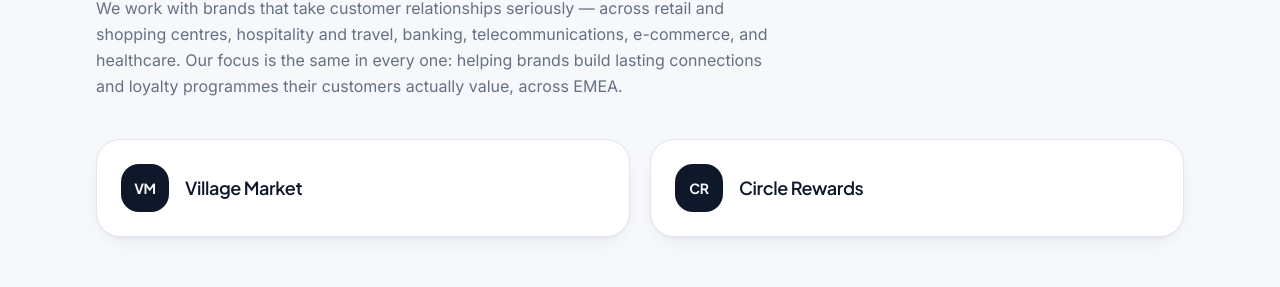
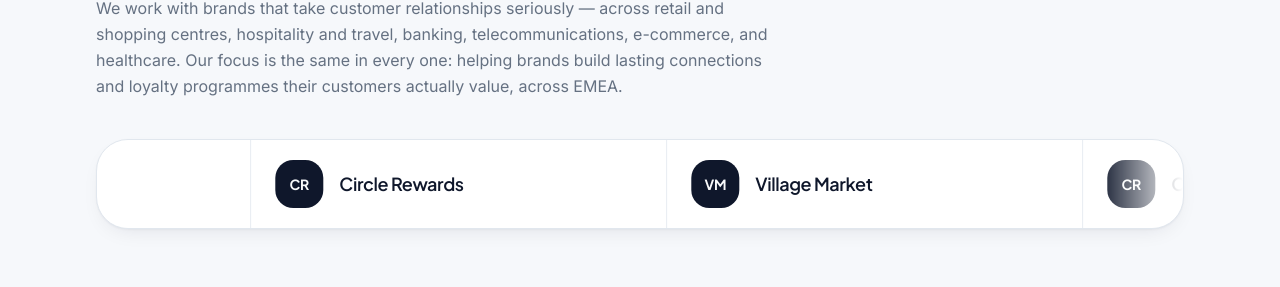
Before and after one commit to Washington-Karanja/StringBuilder, a Next.js app: page /about in a window 1280 px wide. Shown: the part 3217-3504 px from the top of the page. Built offline with nearby package versions, Linux system fonts and the light colour scheme.

Commit message:
feature/major-website-updates

```diff
--- a/src/app/about/page.tsx
+++ b/src/app/about/page.tsx
@@ -170,15 +170,20 @@
               description="We work with brands that take customer relationships seriously — across retail and shopping centres, hospitality and travel, banking, telecommunications, e-commerce, and healthcare. Our focus is the same in every one: helping brands build lasting connections and loyalty programmes their customers actually value, across EMEA."
             />
           </Reveal>
-          <div className="mt-10 grid gap-5 sm:grid-cols-2">
-            {clientBrands.map((brand, index) => (
-              <Reveal key={brand.name} delay={index * 0.07}>
-                <div className="flex items-center gap-4 rounded-2xl border border-border bg-card p-6 shadow-soft">
-                  <span className="grid h-12 w-12 place-items-center rounded-xl bg-primary font-display text-sm font-bold text-primary-foreground">{brand.mark}</span>
-                  <span className="font-display text-lg font-semibold text-primary">{brand.name}</span>
-                </div>
-              </Reveal>
-            ))}
+
+          <div className="mt-10 overflow-hidden rounded-3xl border border-border bg-card shadow-soft">
+            <div className="client-marquee" aria-label="Client brands">
+              <div className="client-marquee-track">
+                {[...clientBrands, ...clientBrands].map((brand, index) => (
+                  <div key={`${brand.name}-${index}`} className="client-marquee-item">
+                    <span className="grid h-12 w-12 place-items-center rounded-xl bg-primary font-display text-sm font-bold text-primary-foreground">
+                      {brand.mark}
+                    </span>
+                    <span className="font-display text-lg font-semibold text-primary">{brand.name}</span>
+                  </div>
+                ))}
+              </div>
+            </div>
           </div>
         </div>
       </section>
--- a/src/app/page.tsx
+++ b/src/app/page.tsx
@@ -8,6 +8,7 @@
 import { services } from "@/content/services";
 import { testimonials } from "@/content/testimonials";
 import { stats } from "@/content/home";
+import { caseStudies } from "@/content/case-studies";
 
 const icons = { Briefcase, Compass, TrendingUp, ShieldCheck, MessageSquare };
 
@@ -130,6 +131,68 @@
         </div>
       </section>
 
+      <section className="bg-surface py-20">
+        <div className="mx-auto max-w-6xl px-5 sm:px-8">
+          <Reveal>
+            <SectionHeading eyebrow="Case Studies" title="Client work that shaped stronger customer relationships" />
+          </Reveal>
+          <div className="mt-12 space-y-6">
+            {caseStudies.map((study, index) => (
+              <Reveal key={study.slug} delay={index * 0.06}>
+                <article className="overflow-hidden rounded-3xl border border-border bg-card shadow-soft">
+                  <div className="grid gap-0 lg:grid-cols-[1.2fr_0.8fr]">
+                    <div className="p-7 sm:p-8 lg:p-10">
+                      <p className="text-xs font-semibold uppercase tracking-[0.12em] text-emerald">{study.client}</p>
+                      <h3 className="mt-3 text-2xl font-semibold text-primary sm:text-3xl">{study.tagline}</h3>
+                      {study.subTagline ? (
+                        <p className="mt-2 text-sm font-medium text-muted-foreground">{study.subTagline}</p>
+                      ) : null}
+
+                      <div className="mt-8 grid gap-6 md:grid-cols-2">
+                        <div>
+                          <h4 className="text-xs font-semibold uppercase tracking-[0.12em] text-muted-foreground">The challenge</h4>
+                          <p className="mt-2 text-sm leading-relaxed text-foreground">{study.challenge}</p>
+                        </div>
+                        <div>
+                          <h4 className="text-xs font-semibold uppercase tracking-[0.12em] text-muted-foreground">Fikiri's role</h4>
+                          <p className="mt-2 text-sm leading-relaxed text-foreground">{study.role}</p>
+                        </div>
+                      </div>
+
+                      <div className="mt-8">
+                        <h4 className="text-xs font-semibold uppercase tracking-[0.12em] text-muted-foreground">What we worked on</h4>
+                        <ul className="mt-3 grid gap-2 text-sm text-foreground sm:grid-cols-2">
+                          {study.whatWeWorkedOn.map((item) => (
+                            <li key={item} className="flex items-start gap-2">
+                              <span className="mt-1.5 h-1.5 w-1.5 shrink-0 rounded-full bg-emerald" />
+                              <span>{item}</span>
+                            </li>
+                          ))}
+                        </ul>
+                      </div>
+                    </div>
+
+                    <div className="flex flex-col justify-between border-t border-border bg-accent/30 p-7 sm:p-8 lg:border-l lg:border-t-0 lg:p-10">
+                      <div>
+                        <h4 className="text-xs font-semibold uppercase tracking-[0.12em] text-muted-foreground">The outcome</h4>
+                        <p className="mt-3 text-sm leading-relaxed text-foreground">{study.outcome}</p>
+                      </div>
+
+                      <blockquote className="mt-8 border-l-2 border-emerald/60 pl-4 text-sm leading-relaxed text-primary">
+                        “{study.quote}”
+                        <footer className="mt-3 text-xs font-semibold uppercase tracking-[0.12em] text-muted-foreground">
+                          — {study.quoteAuthor}
+                        </footer>
+                      </blockquote>
+                    </div>
+                  </div>
+                </article>
+              </Reveal>
+            ))}
+          </div>
+        </div>
+      </section>
+
       <section className="mx-auto max-w-6xl px-5 py-20 sm:px-8">
         <Reveal>
           <SectionHeading eyebrow="Testimonials" title="What clients say about working with us" description="Feedback from leaders who have partnered with Fikiri Communication on loyalty, CRM and customer data." />
--- /dev/null
+++ b/src/content/case-studies.ts
@@ -0,0 +1,80 @@
+export type CaseStudy = {
+  slug: string;
+  client: string;
+  tagline: string;
+  subTagline?: string;
+  challenge: string;
+  role: string;
+  whatWeWorkedOn: string[];
+  outcome: string;
+  quote: string;
+  quoteAuthor: string;
+};
+
+export const caseStudies: CaseStudy[] = [
+  {
+    slug: "village-market",
+    client: "Village Market",
+    tagline: "From a legacy loyalty programme to a digital customer ecosystem",
+    challenge:
+      "Village Market wanted to transition its legacy loyalty programme into a more modern digital ecosystem that could provide a more seamless member experience and create a stronger foundation for customer engagement.",
+    role:
+      "Fikiri supported the transition by helping shape the move from the traditional loyalty model into a digital ecosystem, with a focus on the customer proposition, programme structure and the foundations required for a more connected loyalty experience.",
+    whatWeWorkedOn: [
+      "Digital loyalty programme transition",
+      "Loyalty technology sourcing",
+      "Loyalty proposition and programme structure",
+      "Customer experience considerations",
+      "Digital member engagement",
+      "Foundations for a more connected customer ecosystem",
+    ],
+    outcome:
+      "The transition created the foundation for a more digitally enabled loyalty experience, giving Village Market a platform from which to build stronger member engagement and more data-informed customer relationships.",
+    quote:
+      "Fikiri brought a practical understanding of how loyalty needs to evolve alongside the customer experience. Their approach helped us move beyond simply digitising the programme and think about the broader ecosystem we wanted to create.",
+    quoteAuthor: "Village Market",
+  },
+  {
+    slug: "circle-rewards",
+    client: "Circle Rewards",
+    tagline: "Restructuring the value proposition around the customer",
+    challenge:
+      "Circle Rewards needed to strengthen its value proposition and create a clearer understanding of its members in order to drive more meaningful engagement and personalisation.",
+    role:
+      "Fikiri worked across the programme proposition, customer data and segmentation to create a stronger foundation for more relevant and impactful member engagement.",
+    whatWeWorkedOn: [
+      "Value proposition review and restructuring",
+      "Data quality improvement",
+      "Segmentation review and refinement",
+      "Data connectivity and insight integration",
+    ],
+    outcome:
+      "The work established a stronger connection between proposition, data, segmentation and engagement, creating a more robust foundation for personalised customer experiences and ongoing loyalty optimisation.",
+    quote:
+      "Fikiri helped us look at Circle Rewards as more than a loyalty programme. They challenged the proposition, strengthened our understanding of our customer data and helped us rethink how we could use segmentation and connected data to create more relevant experiences.",
+    quoteAuthor: "Circle Rewards",
+  },
+  {
+    slug: "guardian-healthcare",
+    client: "Guardian Healthcare",
+    tagline: "Turning transactional data into a customer retention strategy",
+    subTagline: "From transactional data to personalised customer engagement",
+    challenge:
+      "Guardian Healthcare had a growing customer database but limited visibility into customer behaviour beyond individual transactions. The business needed to better understand customer value, frequency and retention in order to build more relevant engagement strategies.",
+    role:
+      "Fikiri helped establish a customer intelligence framework that connected customer data, behavioural segmentation and engagement strategy.",
+    whatWeWorkedOn: [
+      "Customer data assessment and structuring",
+      "Behavioural segmentation",
+      "Customer value and frequency analysis",
+      "Retention and reactivation opportunities",
+      "Personalised CRM strategy",
+      "Customer journey and lifecycle planning",
+    ],
+    outcome:
+      "The work provided the business with a clearer view of customer behaviour and a structured approach to moving from broad customer communications towards more targeted, lifecycle-led engagement.",
+    quote:
+      "Fikiri helped us move beyond looking at transactions in isolation. Their approach gave us a much clearer understanding of our customers and how we could use that insight to create more relevant and purposeful engagement.",
+    quoteAuthor: "Guardian Healthcare",
+  },
+];
--- a/src/styles/globals.css
+++ b/src/styles/globals.css
@@ -210,3 +210,46 @@
   background-size: 64px 64px;
   mask-image: radial-gradient(ellipse 70% 60% at 50% 0%, #000 20%, transparent 78%);
 }
+
+@keyframes client-marquee-scroll {
+  from {
+    transform: translateX(0);
+  }
+  to {
+    transform: translateX(-50%);
+  }
+}
+
+.client-marquee {
+  position: relative;
+  overflow: hidden;
+  mask-image: linear-gradient(
+    to right,
+    transparent,
+    black 8%,
+    black 92%,
+    transparent
+  );
+}
+
+.client-marquee-track {
+  display: flex;
+  width: max-content;
+  min-width: 100%;
+  animation: client-marquee-scroll 22s linear infinite;
+}
+
+.client-marquee-track:hover {
+  animation-play-state: paused;
+}
+
+.client-marquee-item {
+  flex: 0 0 auto;
+  display: flex;
+  align-items: center;
+  gap: 1rem;
+  padding: 1.25rem 1.5rem;
+  min-width: min(26rem, 85vw);
+  border-right: 1px solid var(--border);
+  background: color-mix(in oklab, var(--card) 92%, transparent);
+}
```
Also changed, not shown: 1 other file (tests, documents, lock files or other folders).
